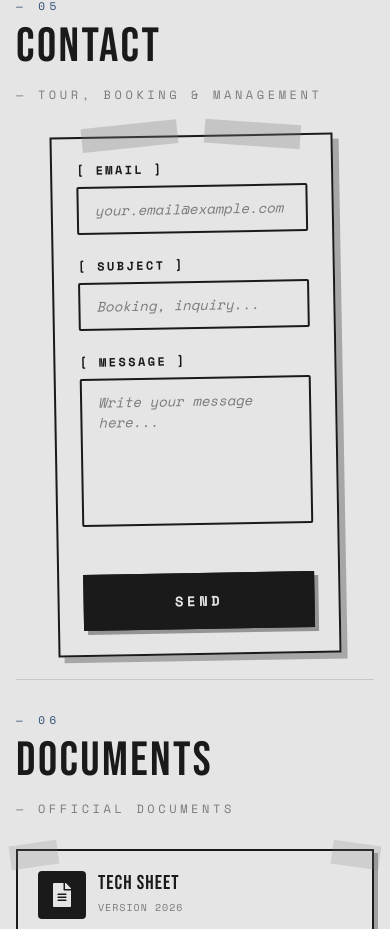
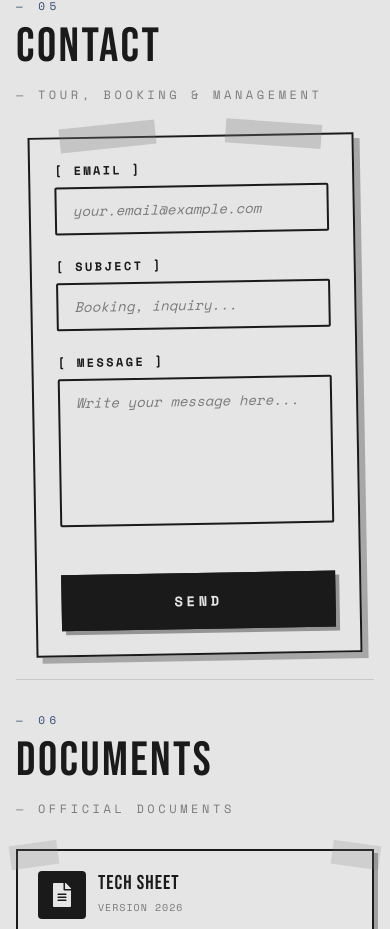
Before and after one commit to Korozu/antenox-frontend, a React (Vite) app: page / in a window 390 px wide. Shown: the part 6735-7664 px from the top of the page. Built offline with nearby package versions, Linux system fonts and the light colour scheme.

Commit message:
refactor: update SectionContact layout for improved responsiveness

```diff
--- a/src/components/sections/SectionContact.tsx
+++ b/src/components/sections/SectionContact.tsx
@@ -121,7 +121,7 @@ export default function SectionContact() {
         — {t('contact.subtitle')}
       </p>
 
-      <div className="max-w-2xl mx-auto">
+      <div className="w-full px-4 md:px-0 md:max-w-4xl md:mx-auto">
         {/* Formulaire légèrement incliné */}
         <form
           ref={formRef}
```
